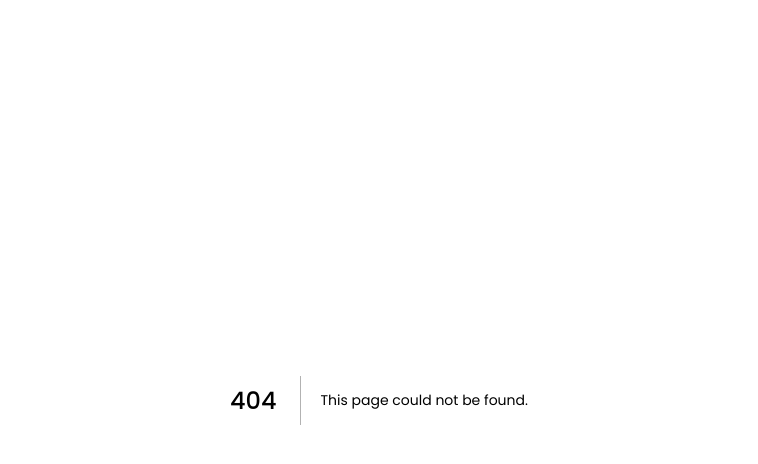
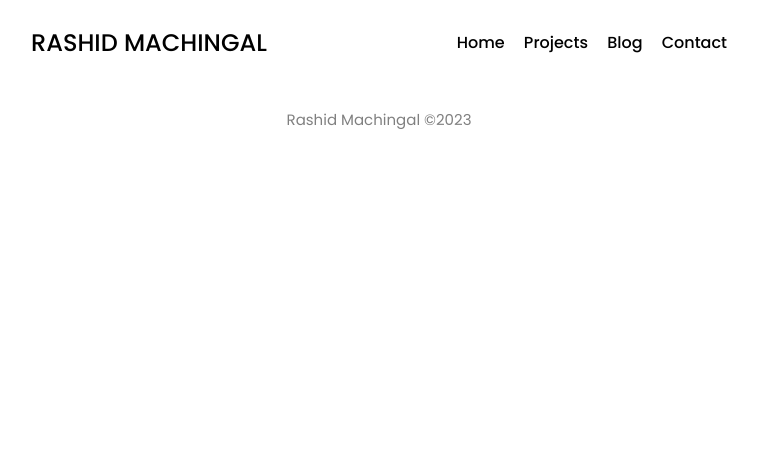
Before and after one commit to rashidmachingal/My_Portfolio, a Next.js app: page /projects in a window 1280 px wide. Before the commit this address had no page. Shown: the top 464 px of the page, without its empty margins (261-1019 px from the left). Built offline with nearby package versions, Linux system fonts and the light colour scheme.

Commit message:
layout added

```diff
--- a/pages/_app.js
+++ b/pages/_app.js
@@ -1,7 +1,12 @@
+import Layout from '../src/layout/Layout'
 import '../styles/globals.css'
 
 function MyApp({ Component, pageProps }) {
-  return <Component {...pageProps} />
+  return (
+    <Layout>
+      <Component {...pageProps} />
+    </Layout>
+  )
 }
 
 export default MyApp
--- /dev/null
+++ b/src/components/Container/Container.js
@@ -0,0 +1,9 @@
+import { Main } from "../Main/Main"
+
+export const Container = ({ children }) => {
+  return (
+    <div className="container" >
+        <Main>{children}</Main>
+    </div>
+  )
+}
--- a/src/components/Projects/ProjectCard.js
+++ b/src/components/Projects/ProjectCard.js
@@ -1,5 +1,5 @@
 import Image from "next/image"
-import ProjectImg from '../../../public/project-1.png'
+import ProjectImg from '../../../public/blog-thumbnail.png'
 import Link from "next/link"
 
 export const ProjectCard = () => {
--- a/src/components/index.js
+++ b/src/components/index.js
@@ -5,3 +5,4 @@ export { Hero } from './Hero/Hero'
 export { About } from './About/About'
 export { Projects } from './Projects/Projects'
 export { BlogSection } from './Blog/BlogSection'
+export { Container } from './Container/Container'
--- /dev/null
+++ b/src/layout/Layout.js
@@ -0,0 +1,11 @@
+import { Container, Footer, Navbar } from "../components";
+
+export default function Layout({ children }) {
+  return (
+    <Container>
+    <Navbar/>
+    {children}
+    <Footer/>
+    </Container>
+  )
+}
--- a/styles/globals.css
+++ b/styles/globals.css
@@ -205,7 +205,6 @@ p{
 
 .project_card{
   width: 100%;
-  height: 11rem;
   background: #ededed69;
   border: 1px solid#D3D3D3;
   display: flex;
```
Also changed, not shown: pages/index.js (+3 -8 lines), pages/projects/index.js (added, +9 -0 lines).
